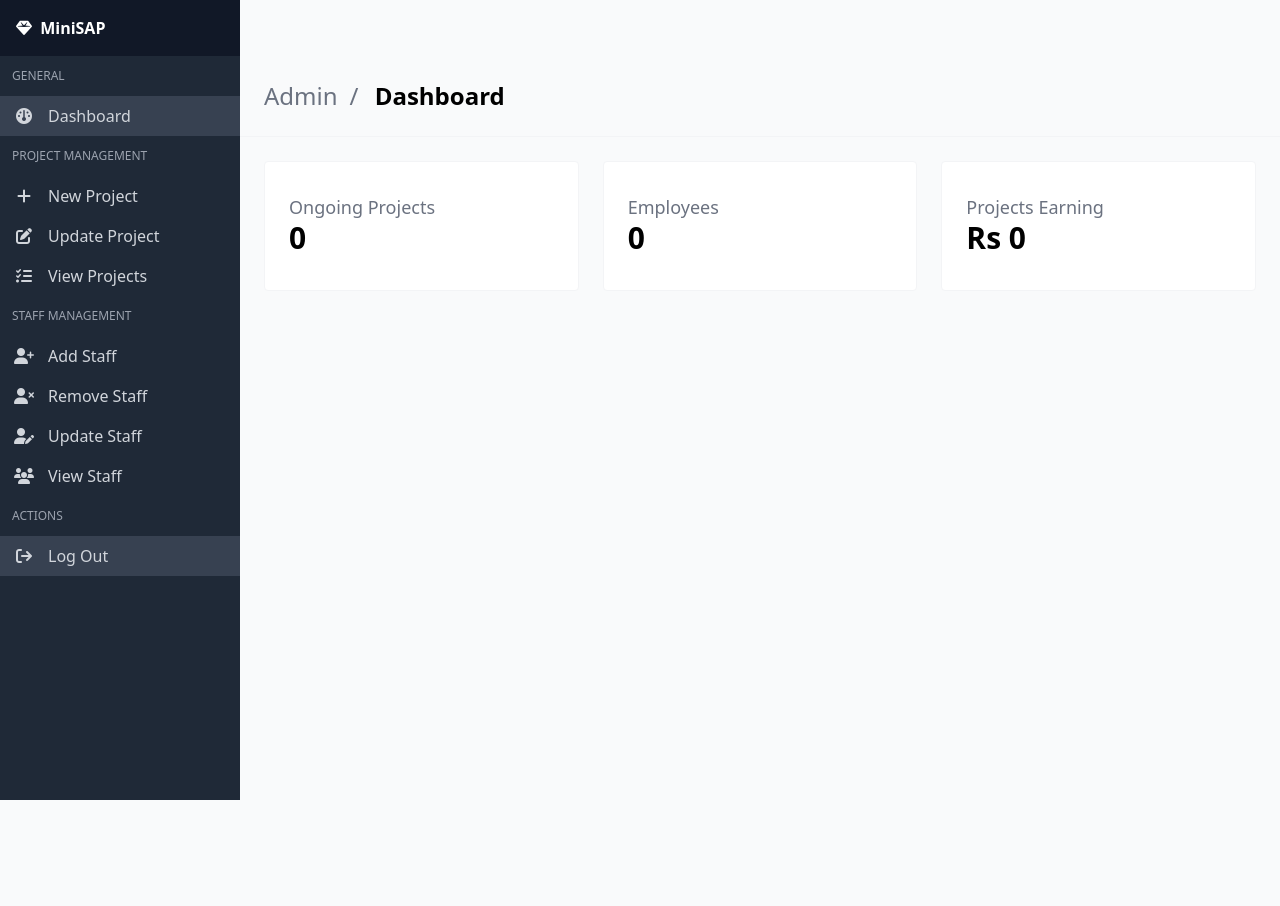
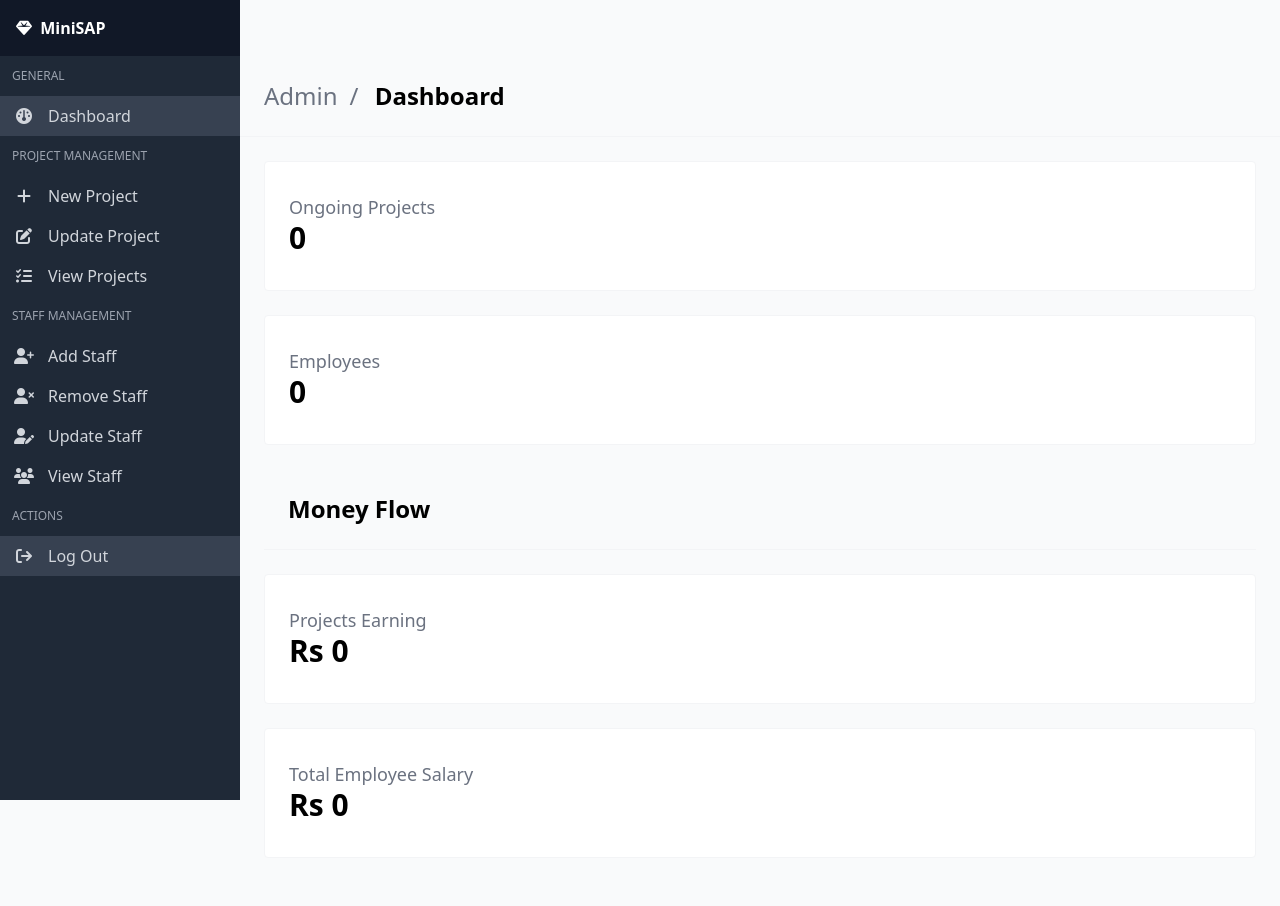
Before and after one commit to tgovani426/AWP-PROJECT, a Node server app: page /emp/admin in a window 1280 px wide. Before the commit the page ends 800 px from the top, so only its background shows below. Run offline with Node 20, Linux system fonts and the light colour scheme; data that the repository does not hold is empty; some libraries are stand-ins or nearby versions.

Commit message:
dashboard updated

```diff
--- a/views/admin.ejs
+++ b/views/admin.ejs
@@ -102,7 +102,7 @@
         </section>
 
         <section class="section main-section">
-            <div class="grid gap-6 grid-cols-1 md:grid-cols-3 mb-6">
+            <div class="grid gap-6 grid-cols-2 md:grid-cols-2 mb-6">
                 <div class="card">
                     <div class="card-content">
                         <div class="flex items-center justify-between">
@@ -145,6 +145,14 @@
                         </div>
                     </div>
                 </div>
+                <section class="is-title-bar">
+                    <div class="flex flex-col md:flex-row items-center justify-between space-y-6 md:space-y-0">
+                        <ul>
+
+                            <li>Money Flow</li>
+                        </ul>
+                    </div>
+                </section>
 
                 <div class="card">
                     <div class="card-content">
@@ -167,6 +175,27 @@
                         </div>
                     </div>
                 </div>
+                <div class="card">
+                    <div class="card-content">
+                        <div class="flex items-center justify-between">
+                            <div class="widget-label">
+                                <h3>
+                                    Total Employee Salary
+                                </h3>
+                                <h1>
+                                    <% var totalCost = 0; %>
+                                    <% staffsList.forEach(staff => {%>
+                                        <% totalCost = totalCost + parseInt(staff.emp_salary) %>
+
+                                    <%})%>
+                                    Rs
+                                    <%= totalCost %>
+                                </h1>
+                            </div>
+                            <span class="icon widget-icon text-red-500"><i class="mdi mdi-finance mdi-48px"></i></span>
+                        </div>
+                    </div>
+                </div>
             </div>
         </section>
     </div>
```
Also changed, not shown: Routes/staff.js (+5 -4 lines).
